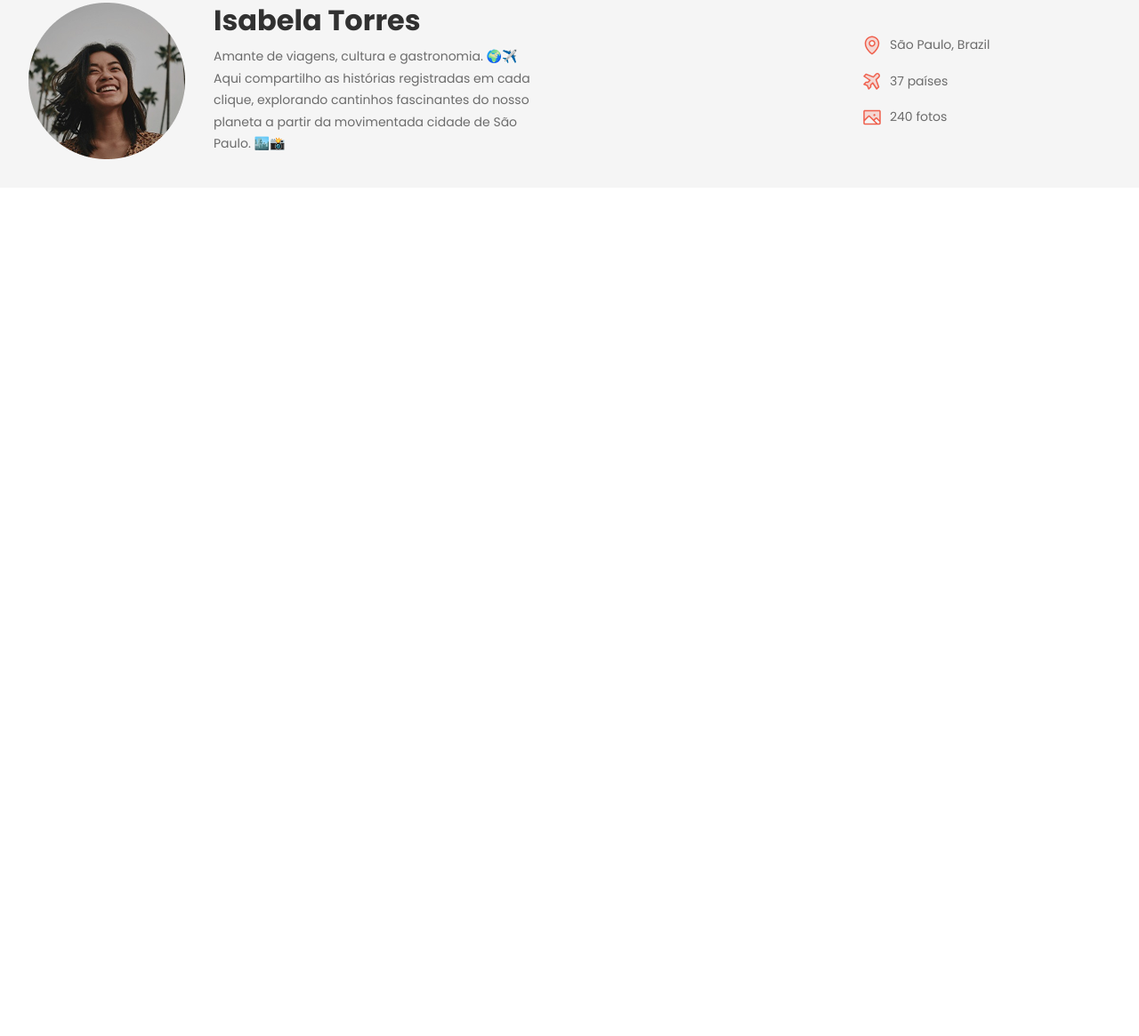
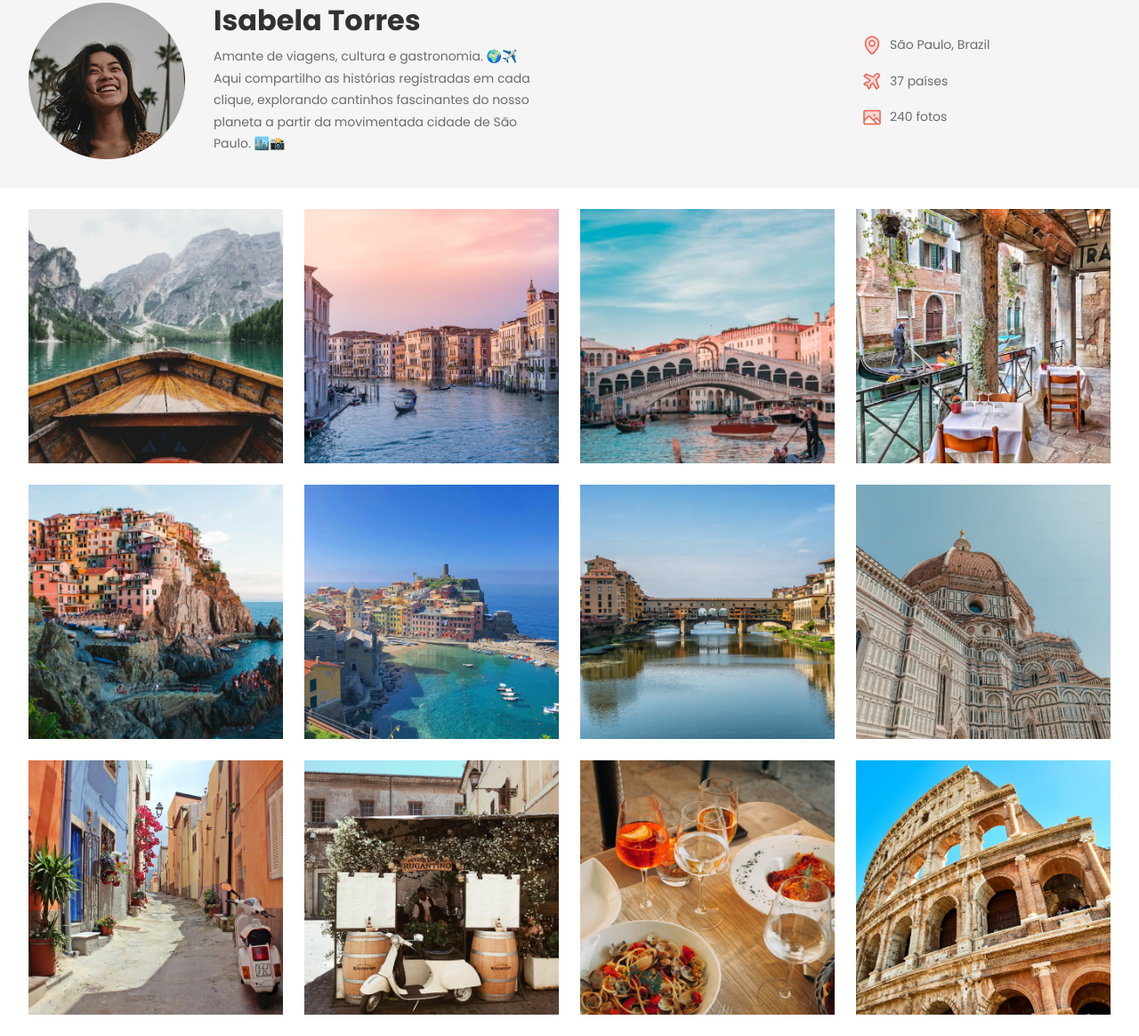
Before and after one commit to TmItallo/projeto-trevalgram, a plain HTML site: page index.html in a window 1280 px wide. Shown: the part 125-1290 px from the top of the page at 89% size. Before the commit the page ends 800 px from the top, so only its background shows below. Drawn offline with Linux system fonts and the light colour scheme.

Commit message:
main gallery

```diff
--- a/index.html
+++ b/index.html
@@ -62,5 +62,21 @@
       </div>
     </header>
   </div>
+
+
+  <main class="container">
+    <img src="assets/image/Image 01.png" alt="Image 1">
+    <img src="assets/image/Image 02.png" alt="Image 2">
+    <img src="assets/image/Image 03.png" alt="Image 3">
+    <img src="assets/image/Image 04.png" alt="Image 4">
+    <img src="assets/image/Image 05.png" alt="Image 5">
+    <img src="assets/image/Image 06.png" alt="Image 6">
+    <img src="assets/image/Image 07.png" alt="Image 7">
+    <img src="assets/image/Image 08.png" alt="Image 8">
+    <img src="assets/image/Image 09.png" alt="Image 9">
+    <img src="assets/image/Image 10.png" alt="Image 10">
+    <img src="assets/image/Image 11.png" alt="Image 11">
+    <img src="assets/image/Image 12.png" alt="Image 12">
+  </main>
 </body>
 </html>
--- a/styles/index.css
+++ b/styles/index.css
@@ -1,3 +1,4 @@
 @import url(global.css);
 @import url(nav.css);
 @import url(header.css);
+@import url(main.css);
--- /dev/null
+++ b/styles/main.css
@@ -0,0 +1,12 @@
+main{
+  display: flex;
+  flex-wrap: wrap;
+  gap: 24px;
+  padding-block: 24px;
+}
+
+main img{
+  width: 286px;
+  height: 286px;
+  object-fit: cover;
+}
```
